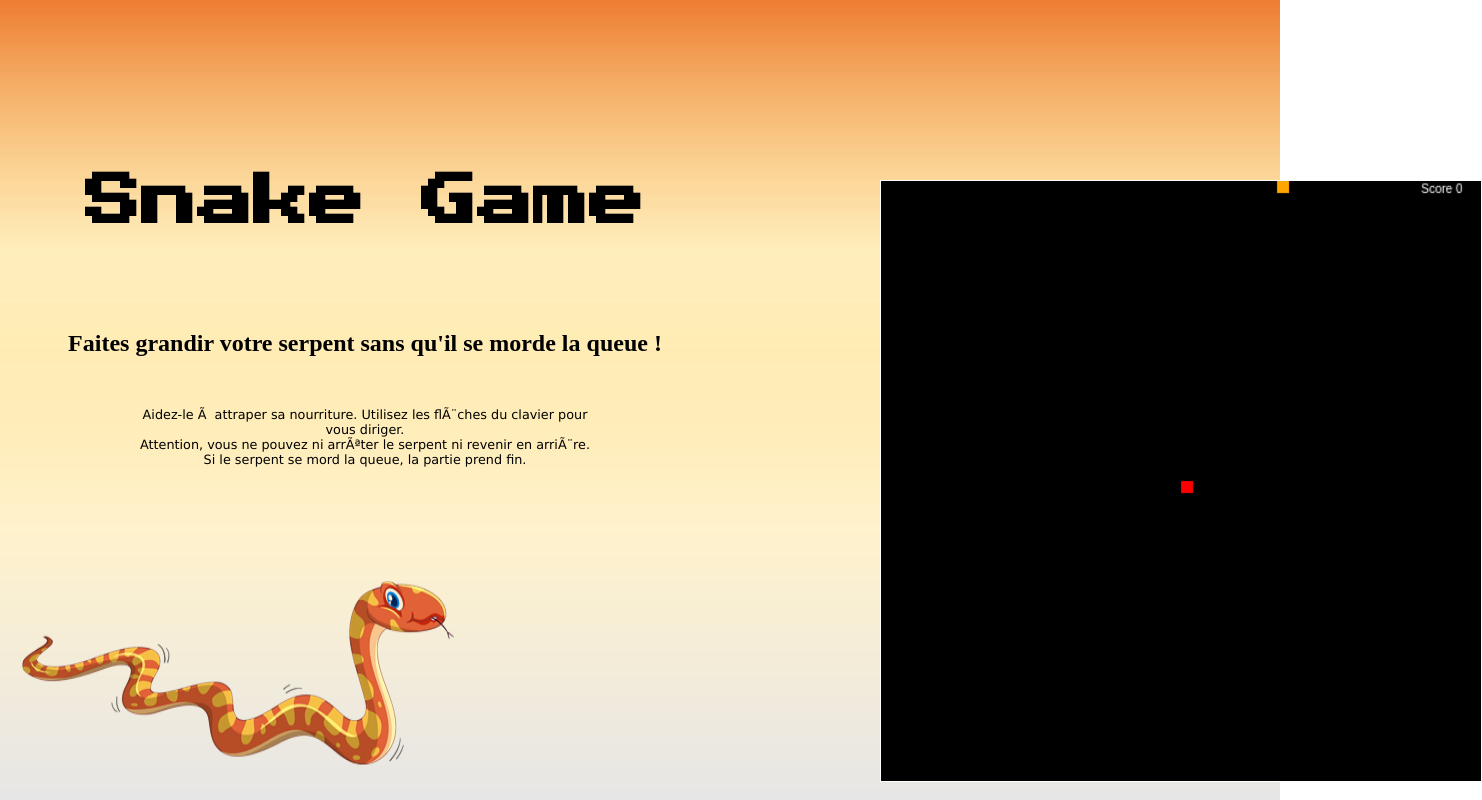
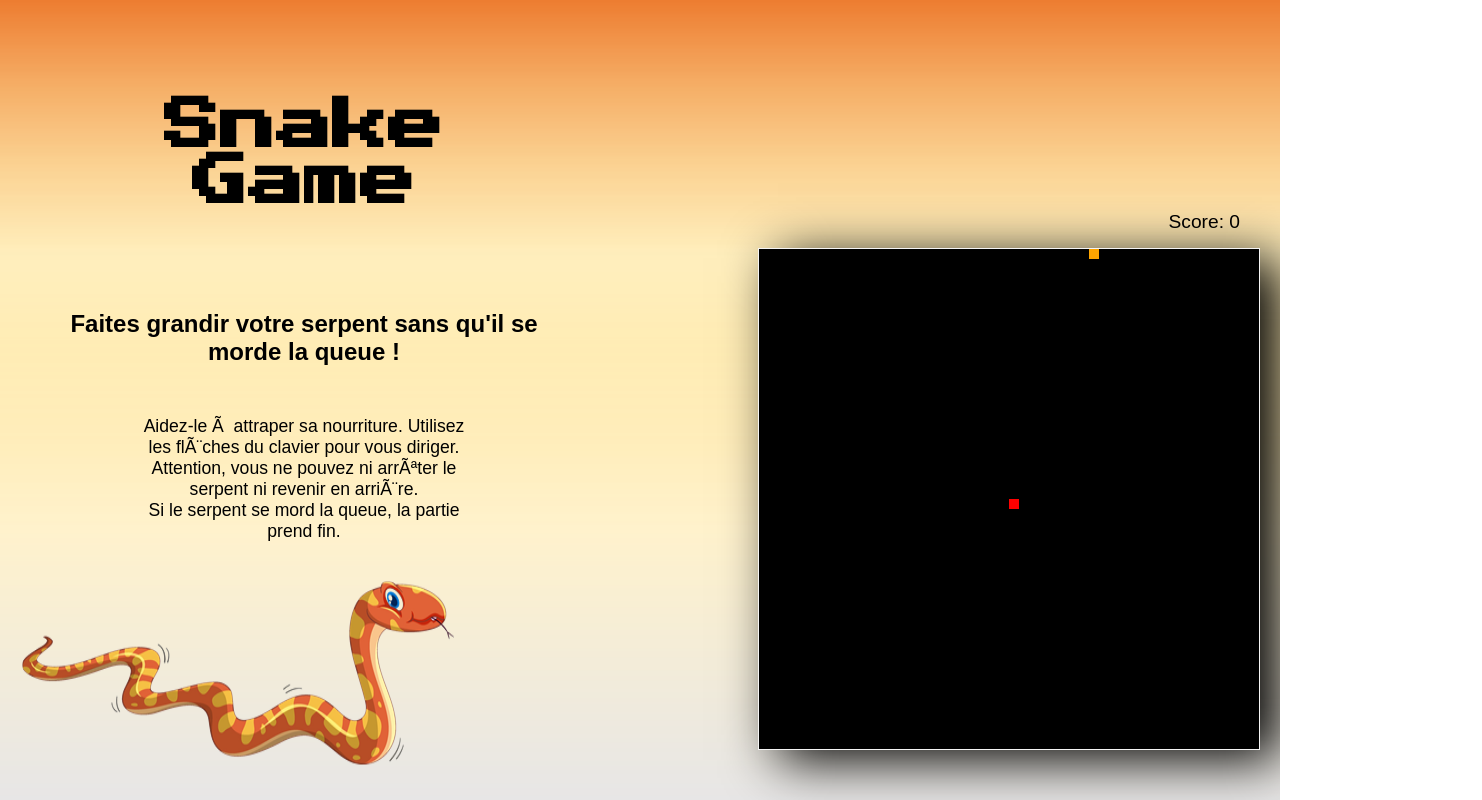
Before and after one commit to cPompot/snake, a plain HTML site: page index.html in a window 1280 px wide. Shown: the whole page, 1482 px wide, since content can reach past the window. Drawn offline with Linux system fonts and the light colour scheme.

Commit message:
game over qd le serpent se mord la queue + correction score + ajout sons

```diff
--- a/index.html
+++ b/index.html
@@ -7,6 +7,9 @@
         <link rel="preconnect" href="https://fonts.googleapis.com">
         <link rel="preconnect" href="https://fonts.gstatic.com" crossorigin>
         <link href="https://fonts.googleapis.com/css2?family=Press+Start+2P&display=swap" rel="stylesheet">
+        <link rel="preconnect" href="https://fonts.googleapis.com">
+        <link rel="preconnect" href="https://fonts.gstatic.com" crossorigin>
+        <link href="https://fonts.googleapis.com/css2?family=Ubuntu:wght@300;400&display=swap" rel="stylesheet">
     </head>
     <body>
         <div id="presentation">
@@ -17,6 +20,7 @@
             <p>Si le serpent se mord la queue, la partie prend fin.</p>
         </div>
         <div id="game">
+            <div id="scoreDisplay">Score: 0</div>
             <canvas id="playground" width="500" height="500"></canvas>
         </div>
         <script src="snake.js" type="text/javascript"></script>
--- a/snake.js
+++ b/snake.js
@@ -2,6 +2,8 @@ let scl = 10;
 let speed = 1.5;
 let score = 0;
 const ctx = document.querySelector('canvas').getContext('2d');
+const audioBite = new Audio("./Resources/mixkit-chewing-something-crunchy-2244.wav");
+const audioGameover = new Audio("./Resources/mixkit-funny-game-over-2878.wav");
 
 let gameOver = false;
 let int;
@@ -82,10 +84,18 @@ class Snake {
             gameOver = true;
         };
 
+        for(let i = 1; i < this.tail.length; i++) {
+            let part = this.tail[i];
+            if(this.tail[0].x === part.x && this.tail[0].y === part.y) {
+                gameOver = true;
+            }
+        }
+
         if (gameOver === true) {
             ctx.fillStyle = 'rgb(255, 255, 255)';
-            ctx.font = 'Press Start 2P';
-            ctx.fillText("Game Over!", 220, 230);
+            ctx.font = '35px Verdana';
+            ctx.fillText("Game Over!", 140, 240);
+            audioGameover.play();
         }
     }
 }
@@ -132,7 +142,9 @@ class Food {
         if (this.x === snake.x && this.y === snake.y) {
             this.pickLocation();
             snake.tail.push({x: this.x, y:this.y});
+            audioBite.play();
             score ++;
+            scoreDisplay.innerHTML = "Score: " + score;
         }
     }
 }
@@ -140,21 +152,12 @@ class Food {
 let snake = new Snake();
 let food = new Food();
 
-//Pour faire apparaître le score
-function drawScore () {
-    ctx.fillStyle = 'rgb(255, 255, 255)';
-    ctx.font = '10px Press Start 2P';
-    ctx.fillText("Score " + score, 450, 10);
-}
-
 function animLoop() {
     //
     // exec toutes les 100ms
     //
 
     ctx.clearRect(0, 0, 500, 500);  //
-
-    drawScore();
 
     snake.checkGameOver();
     if (gameOver) {
--- a/style.css
+++ b/style.css
@@ -33,13 +33,14 @@ h2 {
     margin-bottom: 50px;
     color: black;
     text-align: center;
+    font-family: 'Ubuntu Light 300', sans-serif;
 }
 
 p {
-    font-family: 'Verdana', sans-serif;
+    font-family: 'Ubuntu Light 300', sans-serif;
     color: black;
     text-align: center;
-    font-size: 0.8em;
+    font-size: 1.1em;
     margin-left: 80px;
     margin-right: 80px;
 }
@@ -49,17 +50,27 @@ p:last-child {
 }
 
 canvas {
-    width : 600px;
+    background-color: black;
+    border: 1px solid whitesmoke;
+    margin-top: 15px;
+    box-shadow: black 20px 10px 50px;
+}
+
+#game {
+    width: 600px;
     height: 600px;
     margin-left: 200px;
     margin-right: 20px;
     margin-top: 180px;
-    background-color: black;
-    border: 1px solid white;
+    display: flex;
+    position: relative;
+    flex-direction: column;
+    justify-content: center;
 }
 
-#game {
-    width: 600px;
-    display: flex;
-    position: relative;
+#scoreDisplay {
+    text-align: end;
+    font-family: 'Ubuntu Regular 400', sans-serif;
+    font-size: 1.2em;
+    padding-right: 20px;
 }
```
Also changed, not shown: 2 other files.
